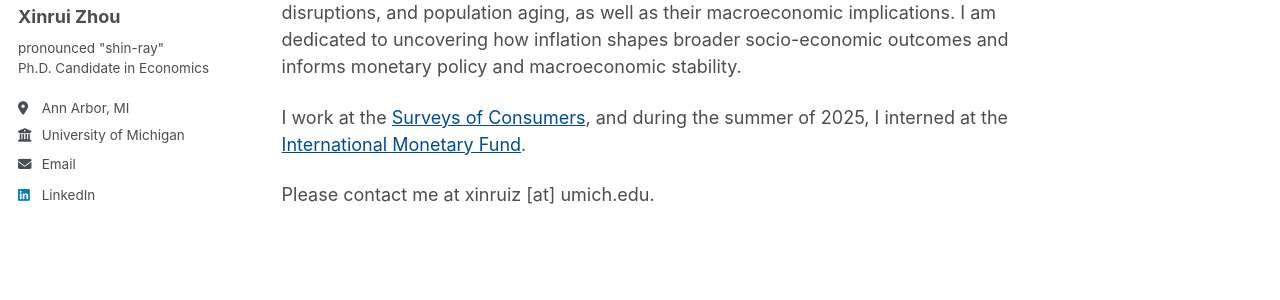
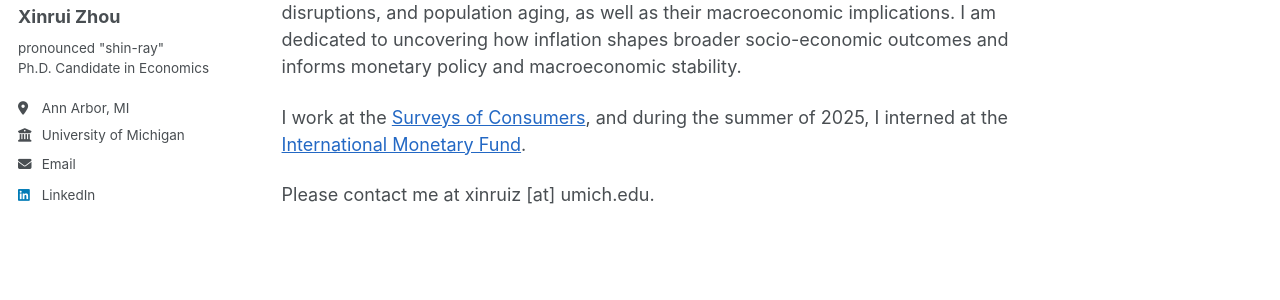
Before and after one commit to xruizhou/xruizhou.github.io, a Jekyll site: the page built from _pages/about.md, in a window 1280 px wide. Shown: the part 245-545 px from the top of the page. Built offline with Jekyll 4.4.1, drawn with Linux system fonts in a browser that asks for light colours; a script that is not in the unit is left out.

Commit message:
Update custom.css

```diff
--- a/assets/css/custom.css
+++ b/assets/css/custom.css
@@ -29,7 +29,7 @@
 
 /* Set default link color site-wide */
 a {
-  color: #004C97;
+  color: #2368c4;
   text-decoration: none;
 }
 
```
